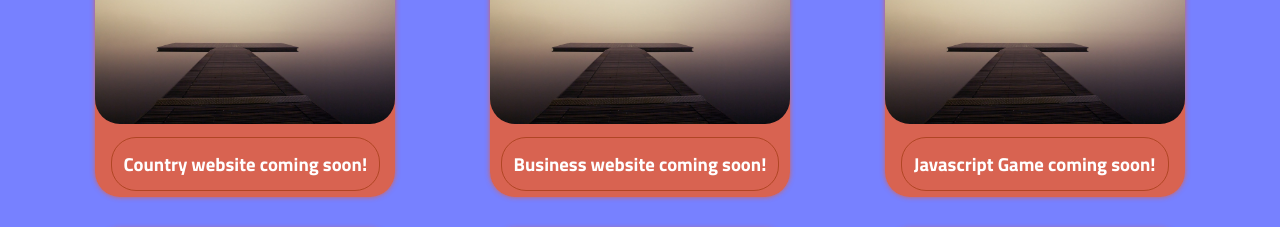
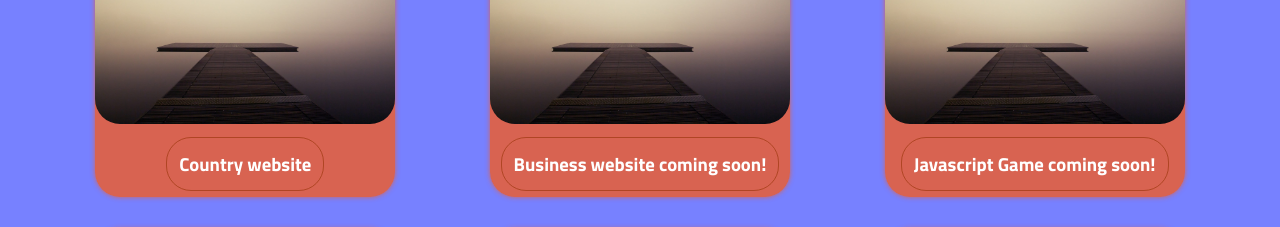
Before and after one commit to jmfwdev/Landing-Page, a plain HTML site: page index.html in a window 1280 px wide. Shown: the part 1740-1967 px from the top of the page. Drawn offline with Linux system fonts and the light colour scheme; files whose address does not match are found by name; a web font is replaced by a local one.

Commit message:
changed country website h3

```diff
--- a/index.html
+++ b/index.html
@@ -37,7 +37,7 @@
                 <nav class="projects">
                     <section class="section-projects">
                             <img class="project-img" src="images/project-bgimage.jpg" alt="logo-landing-page">
-                            <h3><a class="project-links" href="https://jmfw.dev/country_website/">Country website coming soon!</a></h3>
+                            <h3><a class="project-links" href="https://jmfw.dev/country_website/">Country website</a></h3>
                     </section>
 
                     <section class="section-projects">
```
